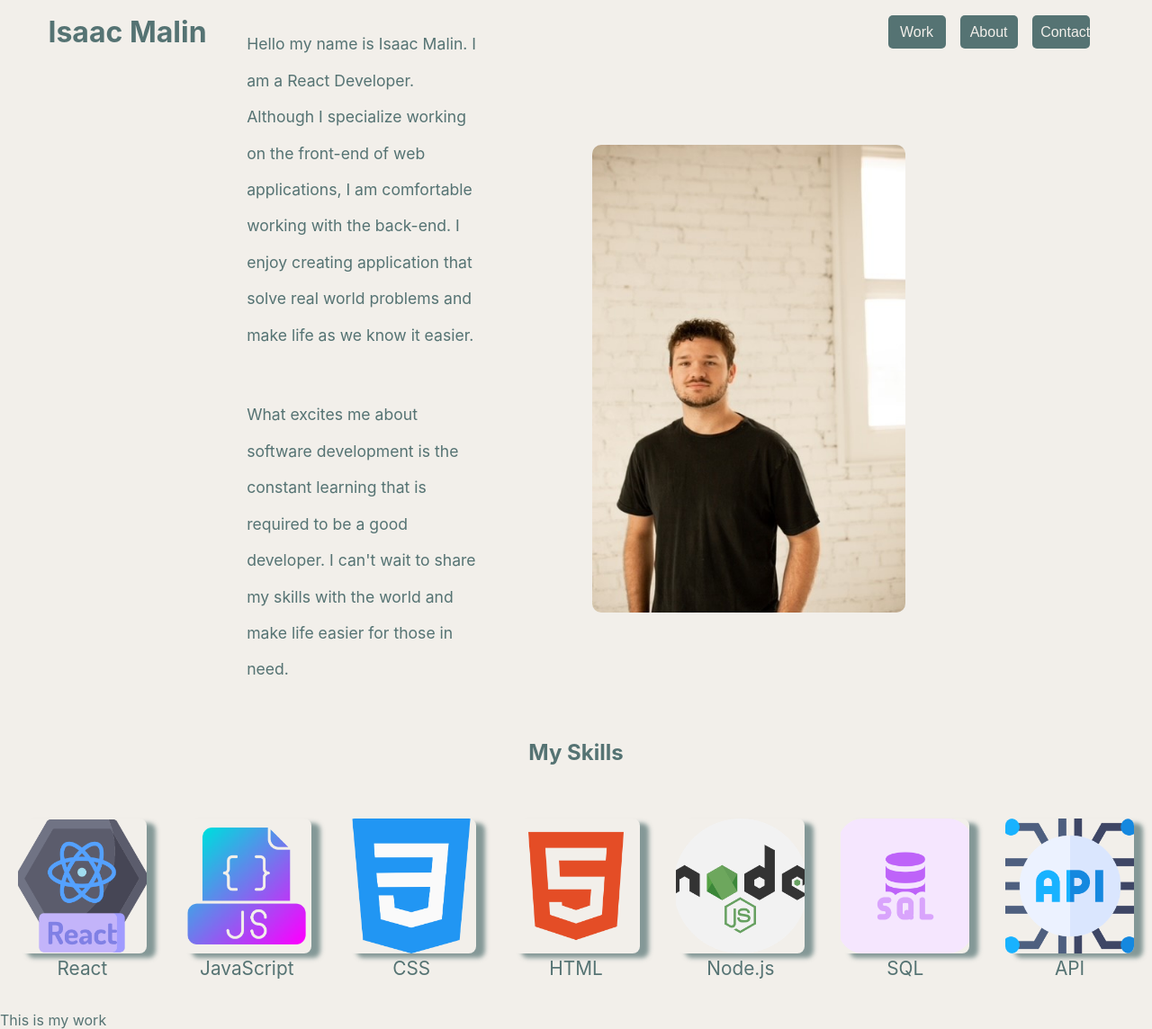
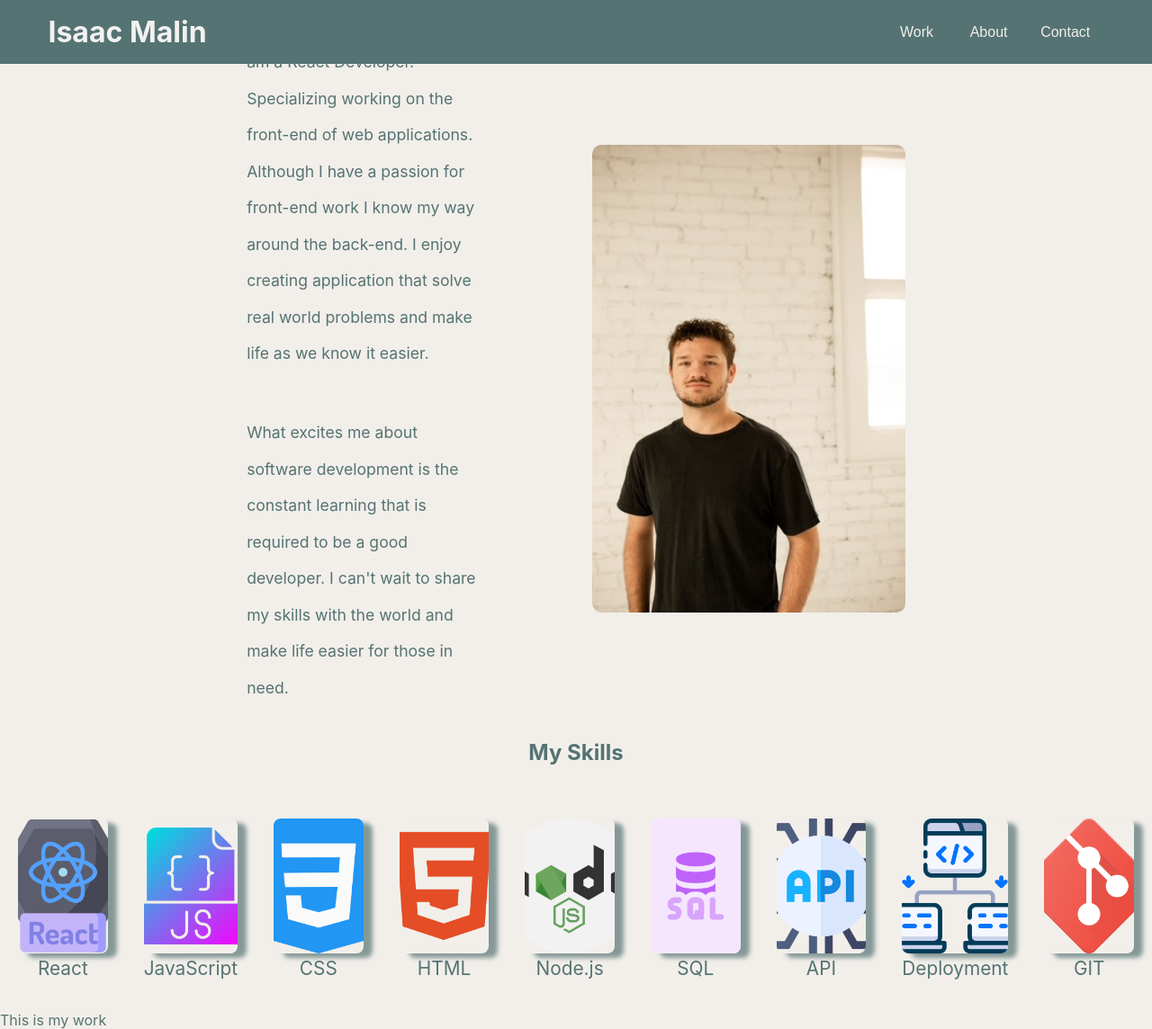
Before and after one commit to Isaac-Malin/portfolio-website, a React (Create React App) app: page / in a window 1280 px wide. Shown: the whole page at 90% size. Built offline with nearby package versions, Linux system fonts and the light colour scheme.

Commit message:
added a few more skills to techStack

```diff
--- a/public/index.html
+++ b/public/index.html
@@ -24,7 +24,7 @@
       work correctly both with client-side routing and a non-root public URL.
       Learn how to configure a non-root public URL by running `npm run build`.
     -->
-    <title>React App</title>
+    <title>Isaac Malin</title>
   </head>
   <body>
     <noscript>You need to enable JavaScript to run this app.</noscript>
--- a/src/Components/BodyContent.jsx
+++ b/src/Components/BodyContent.jsx
@@ -1,27 +1,28 @@
-import '../styles/BodyContent.css'
-import profilePic from '../images/ProfilePic.jpg'
+import "../styles/BodyContent.css";
+import profilePic from "../images/ProfilePic.jpg";
 
 const BodyContent = () => {
   return (
-    <div className='body-container'>
-      <div id='about-me' className='about-container'>
-        <p className='text-container'>
-          Hello my name is Isaac Malin. I am a React Developer.
-          Although I specialize working on the front-end of web applications,
-          I am comfortable working with the back-end. I enjoy creating application
-          that solve real world problems and make life as we know it easier.
+    <div className="body-container">
+      <div id="about-me" className="about-container">
+        <p className="text-container">
+          Hello my name is Isaac Malin. I am a React Developer. Specializing
+          working on the front-end of web applications. Although I have a
+          passion for front-end work I know my way around the back-end. I enjoy
+          creating application that solve real world problems and make life as
+          we know it easier.
         </p>
-        <p className='text-container'>
-          What excites me about software development is the constant learning that is required
-          to be a good developer. I can't wait to share my skills with the world and make life
-          easier for those in need.
+        <p className="text-container">
+          What excites me about software development is the constant learning
+          that is required to be a good developer. I can't wait to share my
+          skills with the world and make life easier for those in need.
         </p>
       </div>
-      <div className='about-container'>
-        <img className='my-picture' src={profilePic} alt="Profile Pic" />
+      <div className="about-container">
+        <img className="my-picture" src={profilePic} alt="Profile Pic" />
       </div>
     </div>
-  )
-}
+  );
+};
 
 export default BodyContent;
--- a/src/Components/TechStack.jsx
+++ b/src/Components/TechStack.jsx
@@ -6,6 +6,8 @@ import html from '../images/html-5.png'
 import nodejs from '../images/nodejs.png'
 import sql from '../images/sql-server.png'
 import api from '../images/api.png'
+import git from '../images/social.png'
+import deployment from '../images/deployment.png'
 
 const Skills = () => {
   return (
@@ -40,6 +42,13 @@ const Skills = () => {
           <img src={api} alt="API" />
           <p>API</p>
         </div>
+        <div className='skill'>
+          <img src={deployment} alt="Deployment" />
+          <p>Deployment</p>
+        </div><div className='skill'>
+          <img src={git} alt="GIT" />
+          <p>GIT</p>
+        </div>
       </div>
     </div>
   );
--- a/src/styles/HeaderContent.css
+++ b/src/styles/HeaderContent.css
@@ -5,10 +5,12 @@
   padding: 1rem;
   align-items: center;
   justify-content: space-between;
+  background-color: var(--accent-color-green);
 }
 
 .name, .list {
   margin: 0 3%;
+  color: var(--font-color);
 }
 
 .list {
```
Also changed, not shown: src/images/deployment.png (added), src/images/social.png (added).
